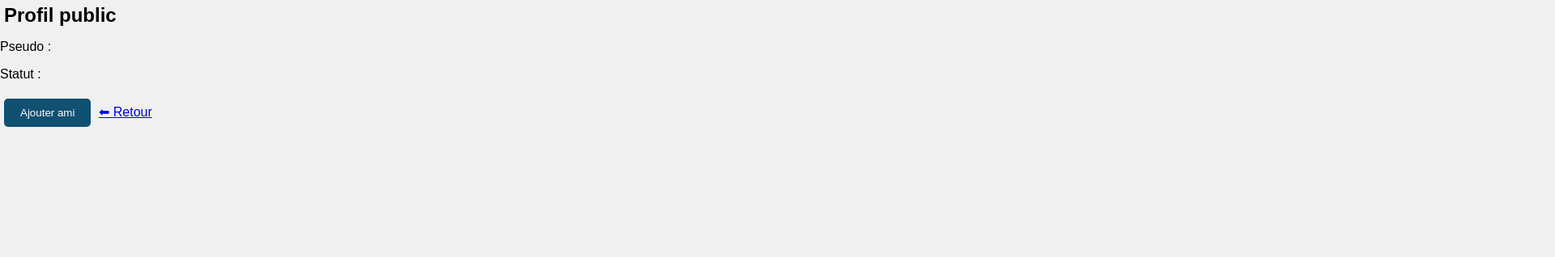
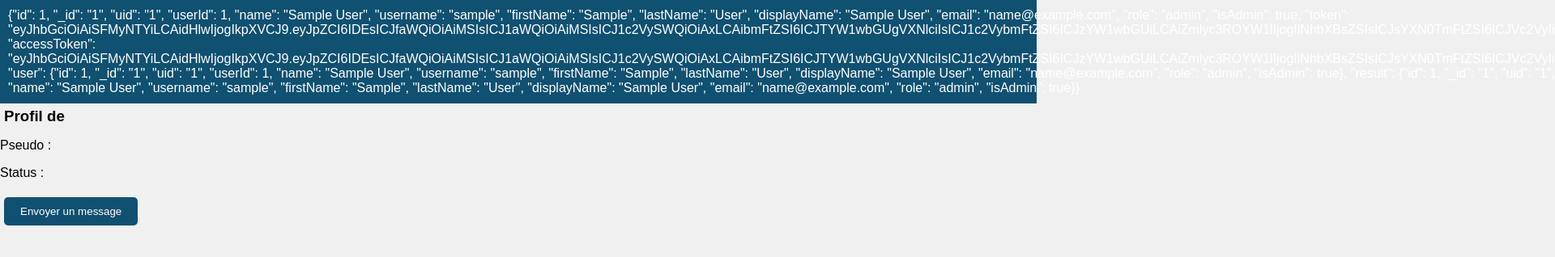
Before and after one commit to Exau2010/Discussion-, a website: page user.html in a window 1280 px wide. Shown: the top 318 px of the page at 81% size, 1920 px wide, since content can reach past the window. Drawn offline with nearby package versions, Linux system fonts and the light colour scheme; no server answers; sample sign-in values are in the browser's storage.

Commit message:
Update user.html

```diff
--- a/user.html
+++ b/user.html
@@ -1,22 +1,25 @@
 <!DOCTYPE html>
-<html>
-<head><meta charset="UTF-8"><title>Profil public</title>
-<link rel="stylesheet" href="style.css"></head>
+<html lang="fr">
+<head>
+<meta charset="UTF-8">
+<title>Profil Utilisateur</title>
+<link rel="stylesheet" href="style.css">
+</head>
 <body>
-<h2>Profil public</h2>
-<p>Pseudo : <span id="publicUser"></span></p>
-<p>Statut : <span id="publicStatus"></span></p>
-<button onclick="sendFriendRequest(document.getElementById('publicUser').innerText)">Ajouter ami</button>
-<a href="home.html">⬅ Retour</a>
+<header>
+  <span id="user"></span>
+  <button onclick="goHome()">Accueil</button>
+  <button onclick="logout()">Déconnexion</button>
+</header>
+
+<section>
+  <h3>Profil de <span id="profileUsername"></span></h3>
+  <p>Pseudo : <span id="profileUsernameDetail"></span></p>
+  <p>Status : <span id="profileStatus"></span></p>
+  <button id="startChatBtn">Envoyer un message</button>
+</section>
+
 <script src="/socket.io/socket.io.js"></script>
 <script src="script.js"></script>
-<script>
-const params = new URLSearchParams(window.location.search);
-const username = params.get("username");
-document.getElementById("publicUser").innerText = username;
-fetch(`/api/user/${username}`).then(r=>r.json()).then(u=>{
-  document.getElementById("publicStatus").innerText = u.online ? "🟢 En ligne" : "⚪ Hors ligne";
-});
-</script>
 </body>
-  </html>
+    </html>
```
